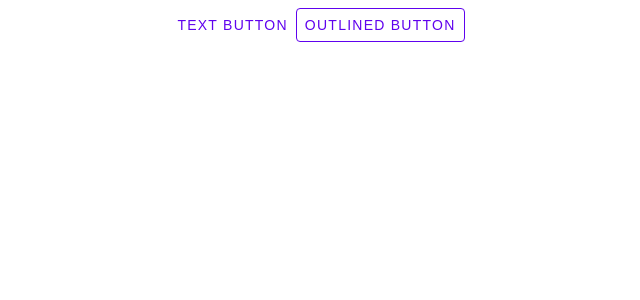
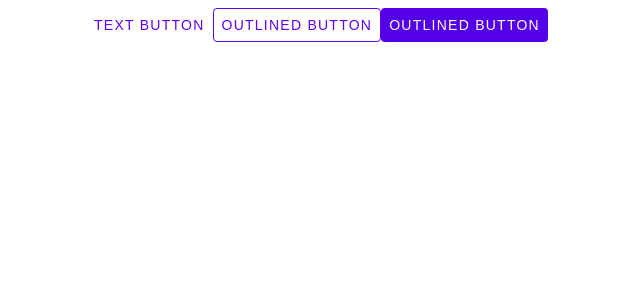
Before and after one commit to luohuidong/unify-ui, a Vue app: page / in a window 1280 px wide. Shown: the top 300 px of the page, without its empty margins (323-963 px from the left). Built offline with nearby package versions, Linux system fonts and the light colour scheme.

Commit message:
feat: 添加 contained button

```diff
--- a/src/App.vue
+++ b/src/App.vue
@@ -1,14 +1,11 @@
 <script setup lang="ts">
 import Button from "./components/Button";
-
-function handleClick(event: MouseEvent) {
-  console.log("🚀 ~ file: App.vue ~ line 5 ~ handleClick ~ event", event);
-}
 </script>
 
 <template>
-  <Button @click="handleClick">text button</Button>
+  <Button>text button</Button>
   <Button type="outlined">outlined button</Button>
+  <Button type="contained">outlined button</Button>
 </template>
 
 <style>
--- a/src/components/Button/index.module.scss
+++ b/src/components/Button/index.module.scss
@@ -1,6 +1,28 @@
 @use "sass:map";
 @use "@/styles/color";
 @use "@/styles/type";
+
+@mixin ripple($backgroundColor) {
+  box-sizing: border-box;
+  position: absolute;
+  transform: translate(-50%, -50%);
+  background-color: $backgroundColor;
+  border-radius: 50%;
+  pointer-events: none;
+  animation: rippleAnimate 400ms linear forwards;
+}
+
+@keyframes rippleAnimate {
+  0% {
+    width: 0px;
+    padding-bottom: 0;
+  }
+
+  100% {
+    width: 250%;
+    padding-bottom: 250%;
+  }
+}
 
 .button {
   box-sizing: border-box;
@@ -16,38 +38,46 @@
 
   cursor: pointer;
 
-  &:hover {
-    background-color: map.get(color.$primary, "50");
+  &.text {
+    &:hover {
+      background-color: map.get(color.$primary, "50");
+    }
+
+    &:active .ripple {
+      @include ripple(map.get(color.$primary, "100"));
+    }
   }
 
   &.outlined {
     border: 1px solid map.get(color.$primary, "500");
+
+    &:hover {
+      background-color: map.get(color.$primary, "50");
+    }
+
+    &:active .ripple {
+      @include ripple(map.get(color.$primary, "100"));
+    }
+  }
+
+  &.contained {
+    color: color.$font-light;
+    background-color: map.get(color.$primary, "600");
+
+    &:hover {
+      background-color: map.get(color.$primary, "500");
+      box-shadow: 0px 2px 4px -1px rgb(0 0 0 / 20%),
+        0px 4px 5px 0px rgb(0 0 0 / 14%), 0px 1px 10px 0px rgb(0 0 0 / 12%);
+      transition: box-shadow 300ms;
+    }
+
+    &:active .ripple {
+      @include ripple(map.get(color.$primary, "300"));
+    }
   }
 }
 
-button:active .ripple {
-  box-sizing: border-box;
-  position: absolute;
-  transform: translate(-50%, -50%);
-  background: map.get(color.$primary, "100");
-  border-radius: 50%;
-  pointer-events: none;
-  animation: ripple-animate 200ms linear forwards;
-}
-
-@keyframes ripple-animate {
-  0% {
-    width: 0px;
-    padding-bottom: 0;
-  }
-
-  100% {
-    width: 250%;
-    padding-bottom: 250%;
-  }
-}
-
-.text {
+.buttonText {
   box-sizing: border-box;
   z-index: 1;
   position: relative;
--- a/src/components/Button/index.tsx
+++ b/src/components/Button/index.tsx
@@ -6,12 +6,12 @@ export default defineComponent({
   name: "Button",
   props: {
     type: {
-      type: String as PropType<"text" | "outlined">,
+      type: String as PropType<"text" | "outlined" | "contained">,
       default: "text",
     },
   },
   emits: ["click"],
-  setup(props, { slots, emit, attrs }) {
+  setup(props, { slots, emit }) {
     const button = ref<HTMLButtonElement>();
     let ripples: HTMLDivElement[] = [];
 
@@ -50,13 +50,17 @@ export default defineComponent({
         ref={button}
         class={[
           styles.button,
+          { [styles.text]: props.type === "text" },
           { [styles.outlined]: props.type === "outlined" },
+          { [styles.contained]: props.type === "contained" },
         ]}
         onClick={handleClick}
         onMousedown={handleCreateRipples}
         onMouseup={handleMouseUp}
       >
-        <span class={styles.text}>{slots.default ? slots.default() : ""}</span>
+        <span class={styles.buttonText}>
+          {slots.default ? slots.default() : ""}
+        </span>
       </button>
     );
   },
--- a/src/styles/_color.scss
+++ b/src/styles/_color.scss
@@ -13,3 +13,4 @@ $primary: (
 $error: #b00020;
 $font-light: #ffffff;
 $font-dark: #000000;
+$background: #ffffff;
```
